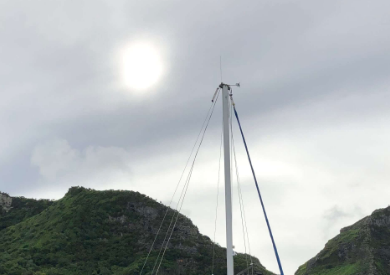
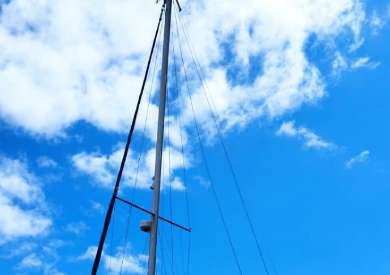
Before and after one commit to 2salted/floresailprojectrevamp, a plain HTML site: page index.html in a window 390 px wide. Shown: the part 86-361 px from the top of the page. Drawn offline with Linux system fonts and the light colour scheme; a web font is replaced by a local one.

Commit message:
added disclaimer for full lotation and new compress header image

```diff
--- a/index.html
+++ b/index.html
@@ -337,6 +337,7 @@
                 <p class="pwt">
                   The plans below are modifiable!<br />contact us for more info.
                 </p>
+                <p class="pwt"><b>Disclamer:</b> The prices below are for full lotation.</p>
               </div>
               <div class="pricing-cards-row">
                 <div class="pricing-card card1">
--- a/styles.css
+++ b/styles.css
@@ -1577,7 +1577,7 @@ div .WhatsApp img {
   }
 
   #heroImage {
-    background-image: url(compressedFloreSailImages/IMG_4748\ \(1\).jpg);
+    background-image: url(compressedFloreSailImages/heroimagemobile1.JPG);
     height: 100svh;
     width: 100vw;
     background-position: center center;
```
Also changed, not shown: compressedFloreSailImages/heroimagemobile1.JPG (added).
